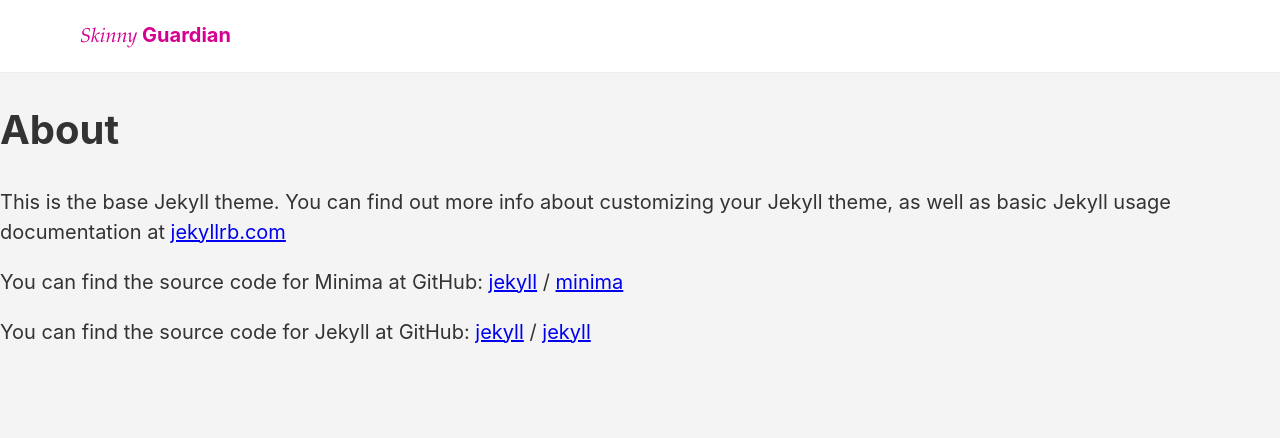
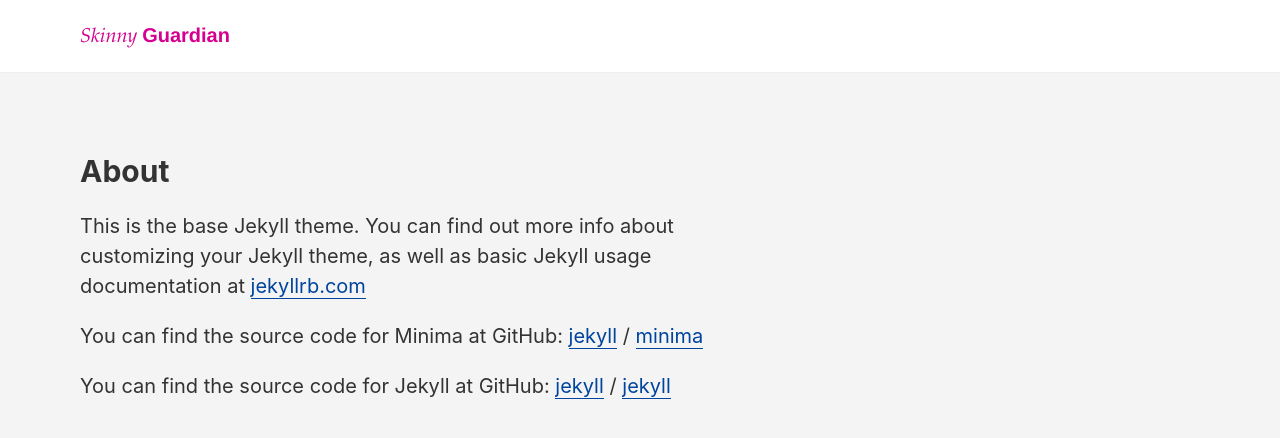
Before and after one commit to suffolklibraries/skinny-guardian, a Jekyll site: the page built from about.md, in a window 1280 px wide. Shown: the top 438 px of the page. Built offline with Jekyll 4.4.1, drawn with Linux system fonts in a browser that asks for light colours.

Commit message:
Fixed default layout and restricted to type article API call

```diff
--- a/_config.yml
+++ b/_config.yml
@@ -28,7 +28,7 @@ markdown: kramdown
 # Jekyll get
 jekyll_get:
   data: articles
-  json: 'http://content.guardianapis.com/search?show-fields=body&pageSize=20&api-key=gwrrwxhh797jwfnbfsw7wkf5'
+  json: 'http://content.guardianapis.com/search?show-fields=body&pageSize=20&type=article&api-key=gwrrwxhh797jwfnbfsw7wkf5'
 
 # Data page generator
 page_gen:
--- a/_includes/header.html
+++ b/_includes/header.html
@@ -28,6 +28,6 @@
 
         <div class="bg-white bb b--light-gray">
 
-            <h1 class="f5 ma0"><a href="/" class="ph2 ph5-ns pv2 pv3-ns db dark-blue no-underline hover-dark-pink"><span class="c-old-guardian-serif normal i">Skinny</span> Guardian</a></h1>
+            <h1 class="f5 ma0"><a href="/" class="ph2 ph5-ns pv2 pv3-ns db dark-blue no-underline hover-dark-pink"><span class="c-old-guardian-serif normal i">Skinny</span> <span class="c-old-guardian-helv">Guardian</span></a></h1>
 
         </div>
--- a/_layouts/default.html
+++ b/_layouts/default.html
@@ -1,7 +1,19 @@
 {% include header.html %}
 
-    <h1>{{ page.title }}</h1>
+     <article class="pv3 pv5-ns ph2 ph5-ns">
 
-    {{ content }}
+         <div class="measure-wide">
+
+             <h1 class="ma0 mb3 f3 lh-title">{{ page.title }}</h1>
+
+             <div class="c-headers c-links">
+
+                 {{ content }}
+
+             </div>
+
+        </div>
+
+    </article>
 
 {% include footer.html %}
--- a/_layouts/home.html
+++ b/_layouts/home.html
@@ -4,7 +4,7 @@
 
         <header>
 
-            <p class="ma0 mb1 f6 gray">Last updated {{ "now" | date: "%-d %B %Y, %H:%M (%Z)" }}</p>
+            <p class="ma0 mb1 f6 gray lh-title">Updated {{ "now" | date: "%-d %B %Y, %H:%M (%Z)" }}</p>
 
             <h1 class="ma0 f3 mb4 lh-title">Latest Guardian headlines</h1>
 
--- a/_sass/_c.scss
+++ b/_sass/_c.scss
@@ -51,6 +51,10 @@ td, th {
     font-family: garamond, baskerville, 'liberation serif', serif;
 }
 
+.c-old-guardian-helv {
+    font-family: 'helvetica neue', helvetica, arial;
+}
+
 .c-headers h2 {
     margin: 0;
     padding: 0.5rem 0 0 0;
```
